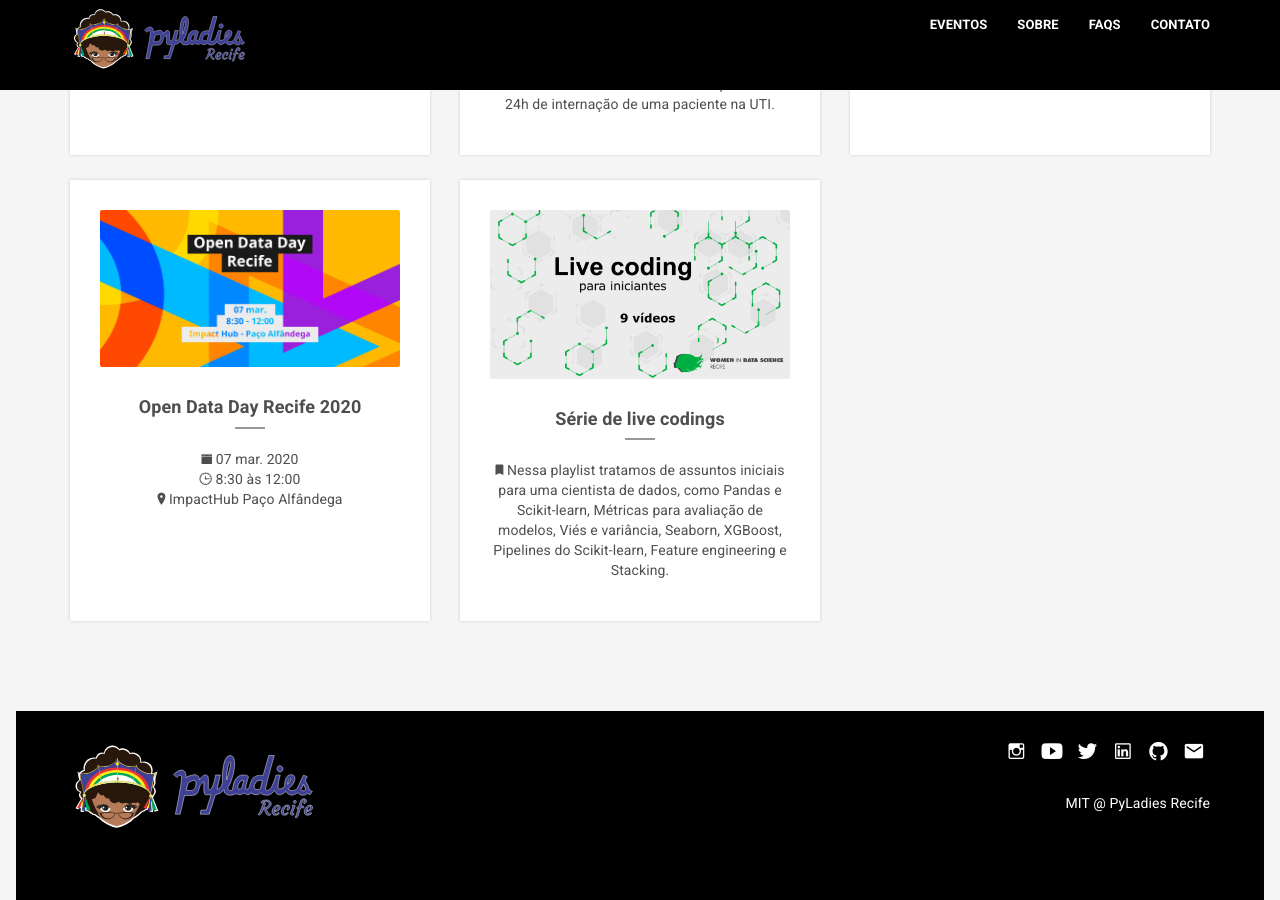
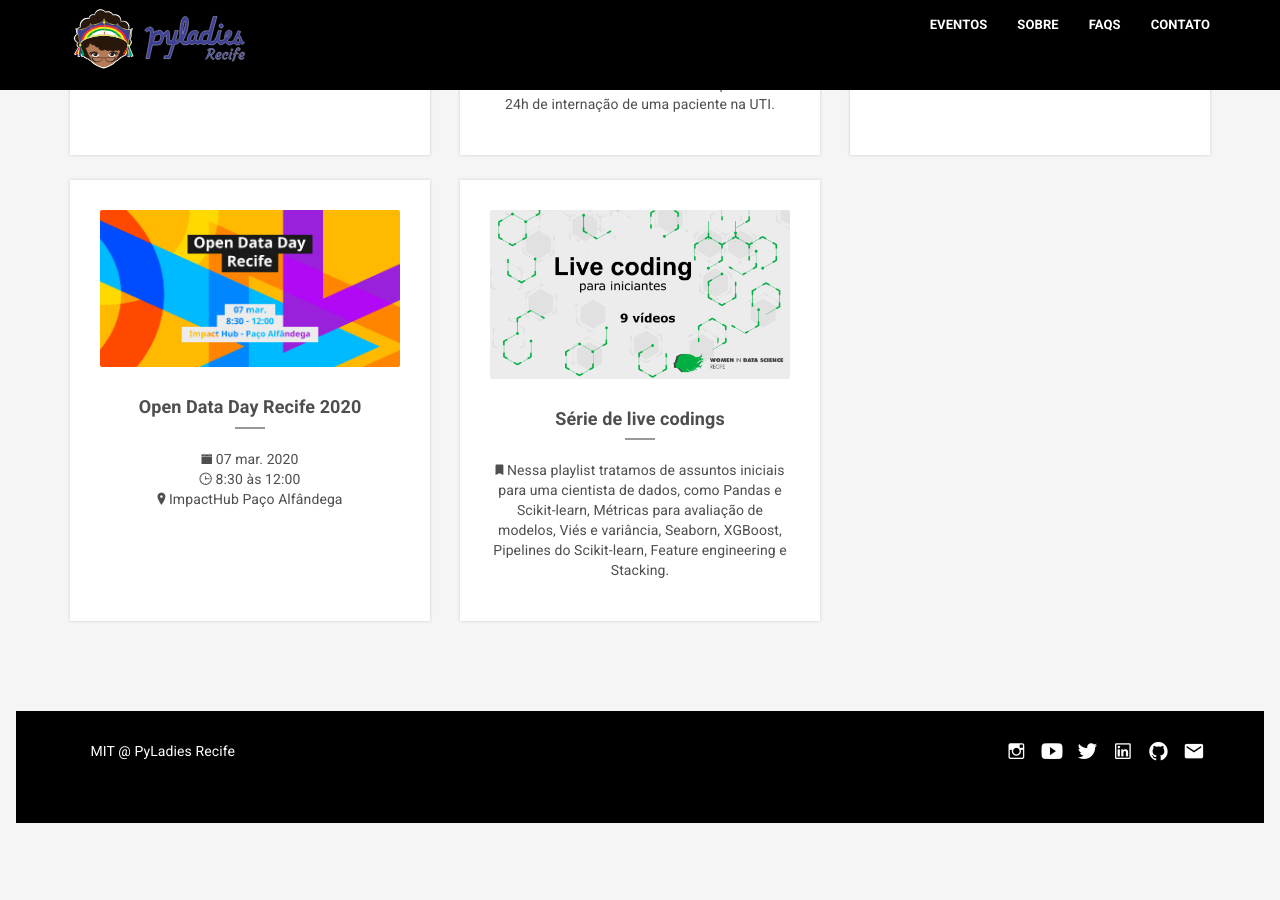
Before and after one commit to pyladiesrecife/pyladiesrecife.github.io, a Jekyll site: the page built from index.html, in a window 1280 px wide and 900 px high, scrolled down 2947 px. Built offline with Jekyll 4.4.1, drawn with Linux system fonts in a browser that asks for light colours; some web fonts are replaced; after the commit the page ends 3770 px from its top, so only the background shows below that.

Commit message:
Reordena elementos no footer

```diff
--- a/_includes/footer.html
+++ b/_includes/footer.html
@@ -1,13 +1,16 @@
 <footer class="site-footer">
     <div class="container">
         <div class="row">
-            <div class="col-md-6">
-                <figure>
-                    <img class="footer-img" src="../assets/images/logo.svg">
-                </figure>
+            <div class="col-md-2">
+                <p class="license">
+                    <a href="https://github.com/pyladiesrecife/pyladiesrecife.github.io/blob/main/LICENSE" target="_blank">
+                        MIT @ PyLadies Recife
+                    </a>
+                </p>
+
             </div>
 
-            <div class="col-md-6">
+            <div class="col-md-10">
 
                 {% for item in site.data.footer %}
                 <ul class="social-block">
@@ -38,15 +41,6 @@
                 </ul>
                 {% endfor %}
             </div>
-
-            <div class="col-md-6">
-                <p class="license">
-                    <a href="https://github.com/pyladiesrecife/pyladiesrecife.github.io/blob/main/LICENSE" target="_blank">
-                        MIT @ PyLadies Recife
-                    </a>
-                </p>
-
-            </div>
         </div>
     </div>
 </footer>
```
